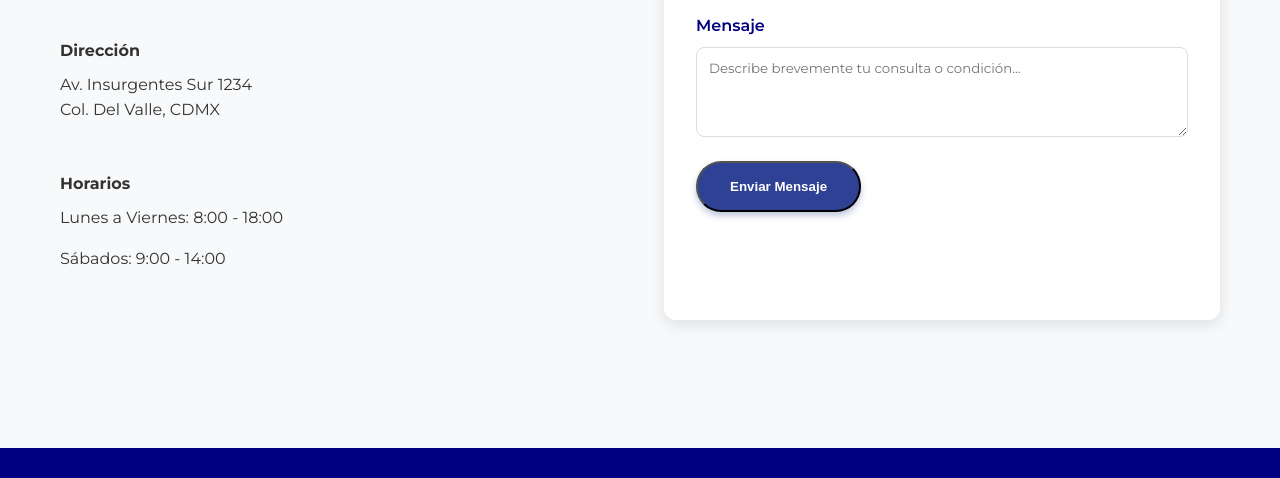
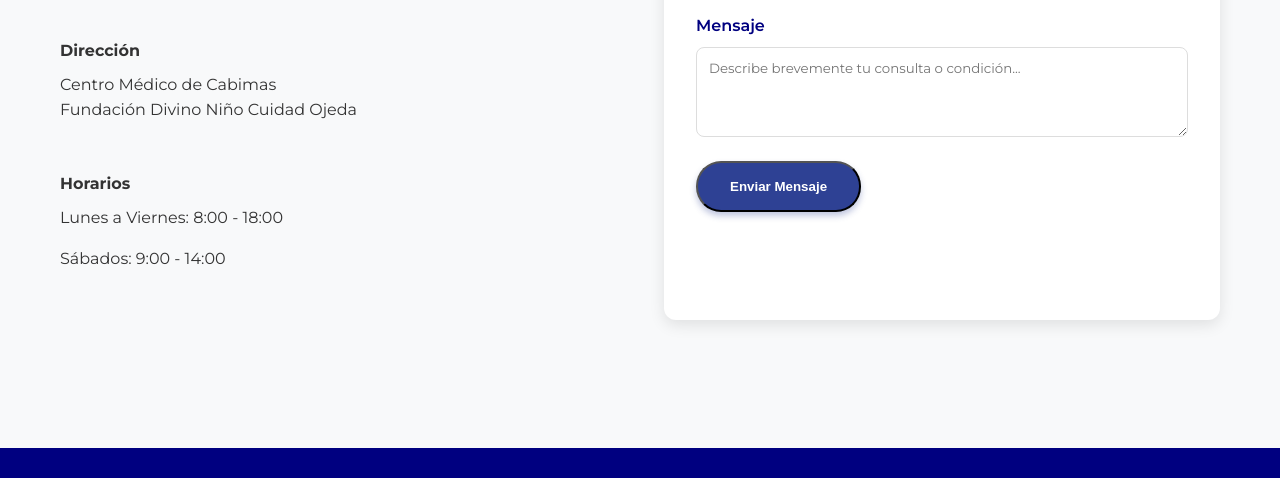
Before and after one commit to reurobot/borjasnestor, a plain HTML site: page index.html in a window 1280 px wide. Shown: the part 4987-5465 px from the top of the page. Drawn offline with Linux system fonts and the light colour scheme.

Commit message:
Update index.html

```diff
--- a/index.html
+++ b/index.html
@@ -369,7 +369,9 @@
                     <div class="contact-item">
                         <div>
                             <strong>Dirección</strong>
-                            <p>Av. Insurgentes Sur 1234<br>Col. Del Valle, CDMX</p>
+                            <p>Centro Médico de Cabimas
+<br>Fundación Divino Niño
+Cuidad Ojeda</p>
                         </div>
                     </div>
 
```
